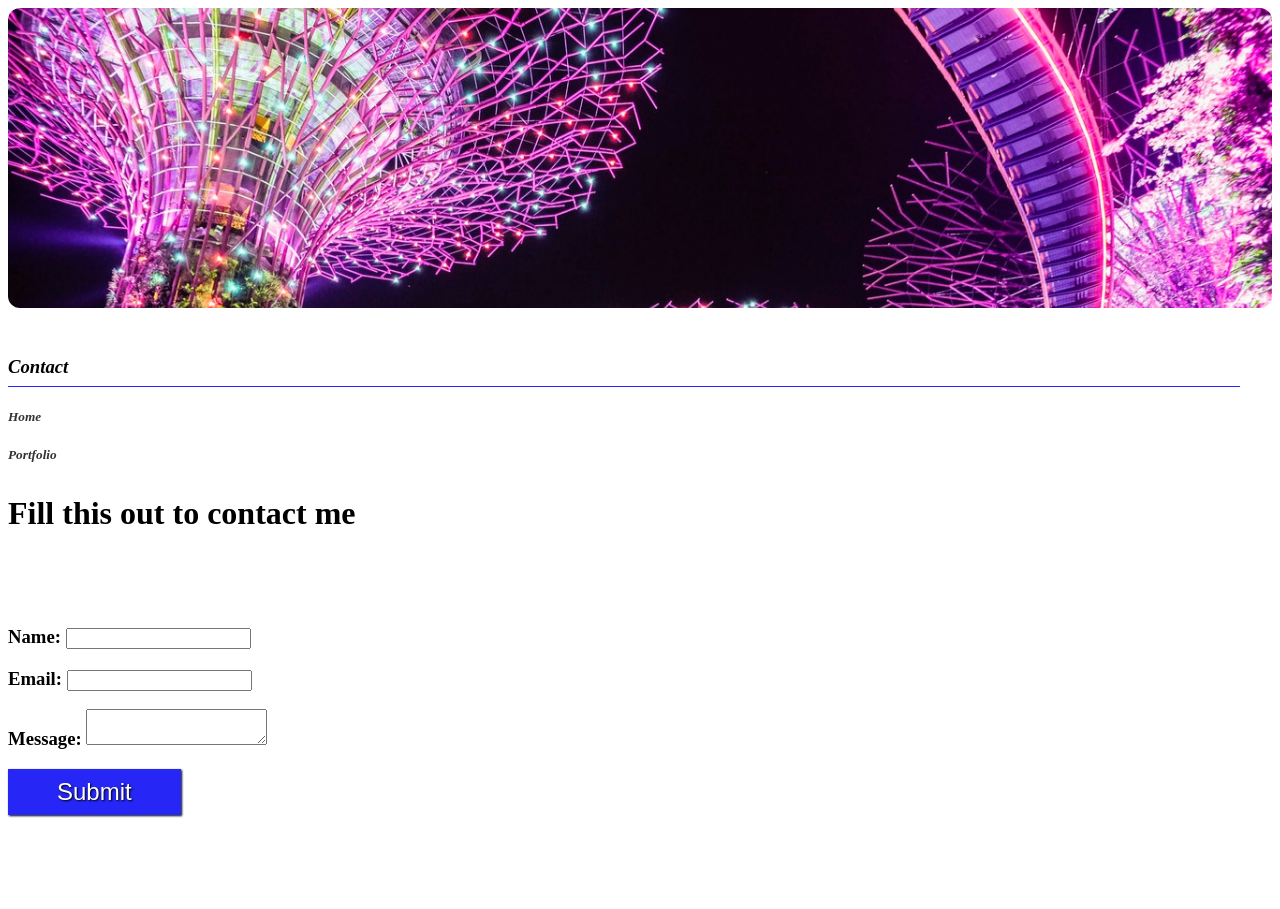
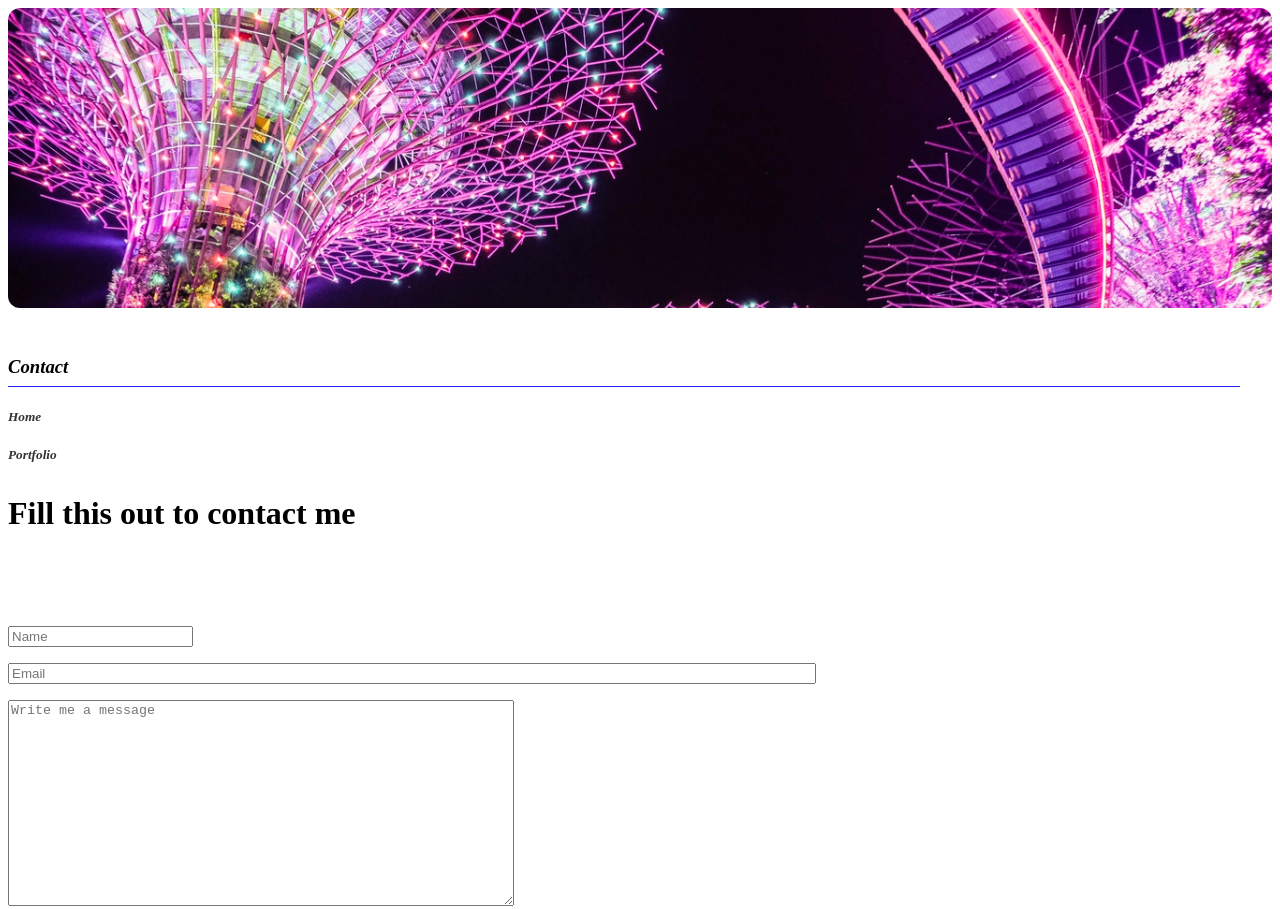
Before and after one commit to nomyard/Portfolio, a Gatsby site: page /contactform in a window 1280 px wide. Shown: the top 909 px of the page. Before the commit the page ends 831 px from the top, so only its background shows below. Built offline with nearby package versions, Linux system fonts and the light colour scheme; Gatsby itself is replaced by a stand-in of ours; some icons are missing.

Commit message:
modified success page

```diff
--- a/src/pages/contactform.js
+++ b/src/pages/contactform.js
@@ -91,19 +91,17 @@ const ContactForm = () => (
     <div style={{ marginTop: '2rem' }}>
       <form name="contact" method="POST" netlify>
         <p>
-          <h3>
-            Name: <input type="text" name="name" />
-          </h3>
+          <label>
+            <input type="text" name="name" placeholder="Name"/>
+          </label>
         </p>
         <p>
-          <h3>
-            Email: <input type="email" name="email" />
-          </h3>
+          <label>
+            <input style={{ display: 'flex', width: '50rem'}} type="email" name="email" placeholder="Email"/>
+          </label>
         </p>
         <p>
-          <h3>
-            Message: <textarea name="message" />
-          </h3>
+            <textarea style={{height: '200px', width: '500px'}} name="message" placeholder="Write me a message" />
         </p>
         <p>
           <button
--- a/src/pages/index.js
+++ b/src/pages/index.js
@@ -59,11 +59,6 @@ const IndexPage = () => (
         <em>Contact Me</em>
       </Link>
     </h5>
-    <h5>
-      <Link style={{ textDecoration: 'none', color: '#333333' }} to="/success/">
-        <em>Success</em>
-      </Link>
-    </h5>
 
     <h1 style={{ marginTop: '2rem' }}> About Me</h1>
     <p style={{ borderLeft: 'solid 1px #2626f7', padding: '2rem' }}>
--- a/src/pages/success.js
+++ b/src/pages/success.js
@@ -4,7 +4,9 @@ import officeGif from '../resources/images/michaelscottdwight.webp'
 const Success = () => (
   <div>
     <img style={{ display: 'block', marginLeft: 'auto', marginRight: 'auto', width: '40%'}} src={officeGif} />
-    <h1 style={{textAlign: 'center'}}> Thanks for reaching out! I look forward to working with you! </h1>
+    <h3 style={{textAlign: 'center'}}> You made Michael and Dwight happy, so now I'm happy </h3>
+    <h4 style={{textAlign: 'center'}}> (I'll get back to you ASAP) </h4>
+
   </div>
 )
 
```
